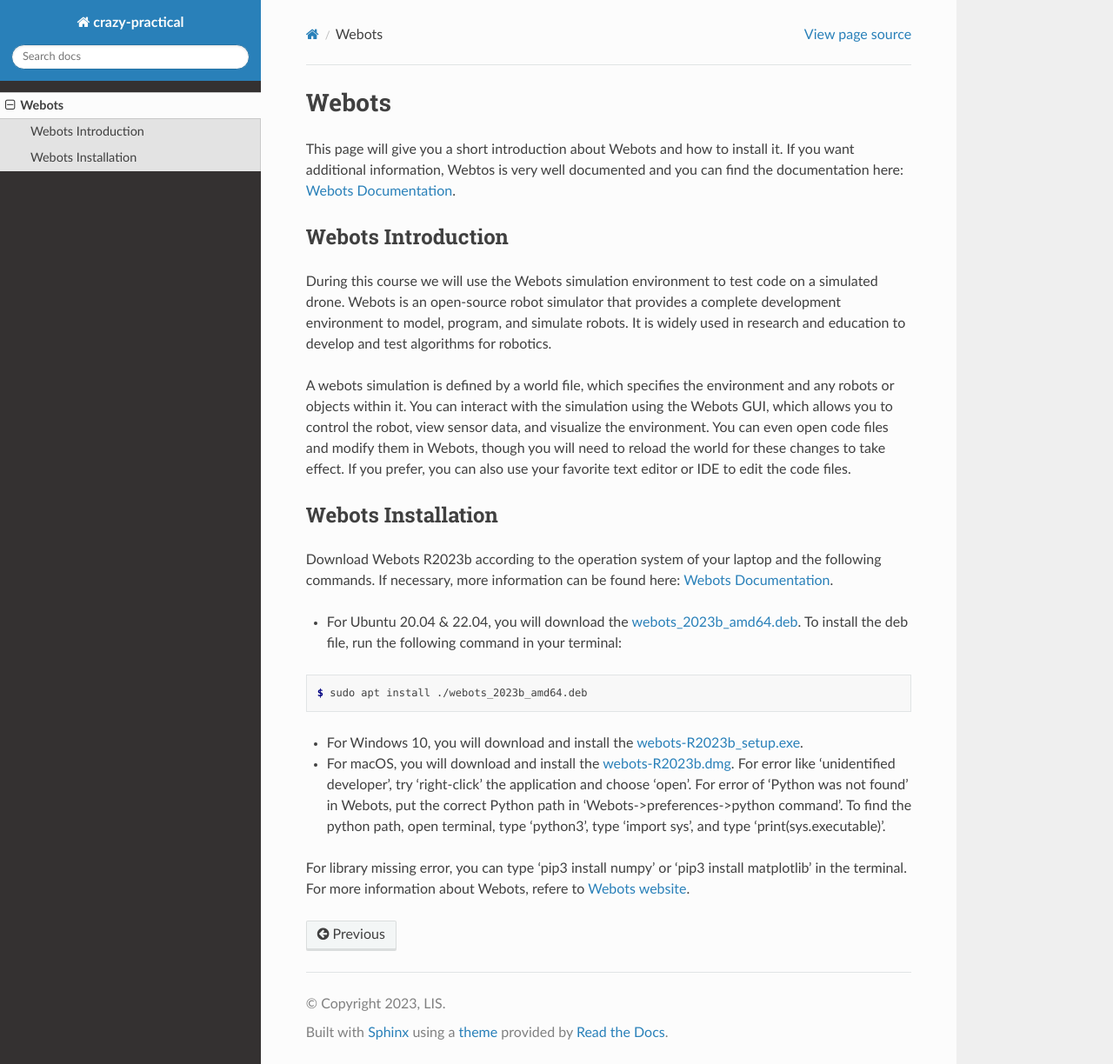
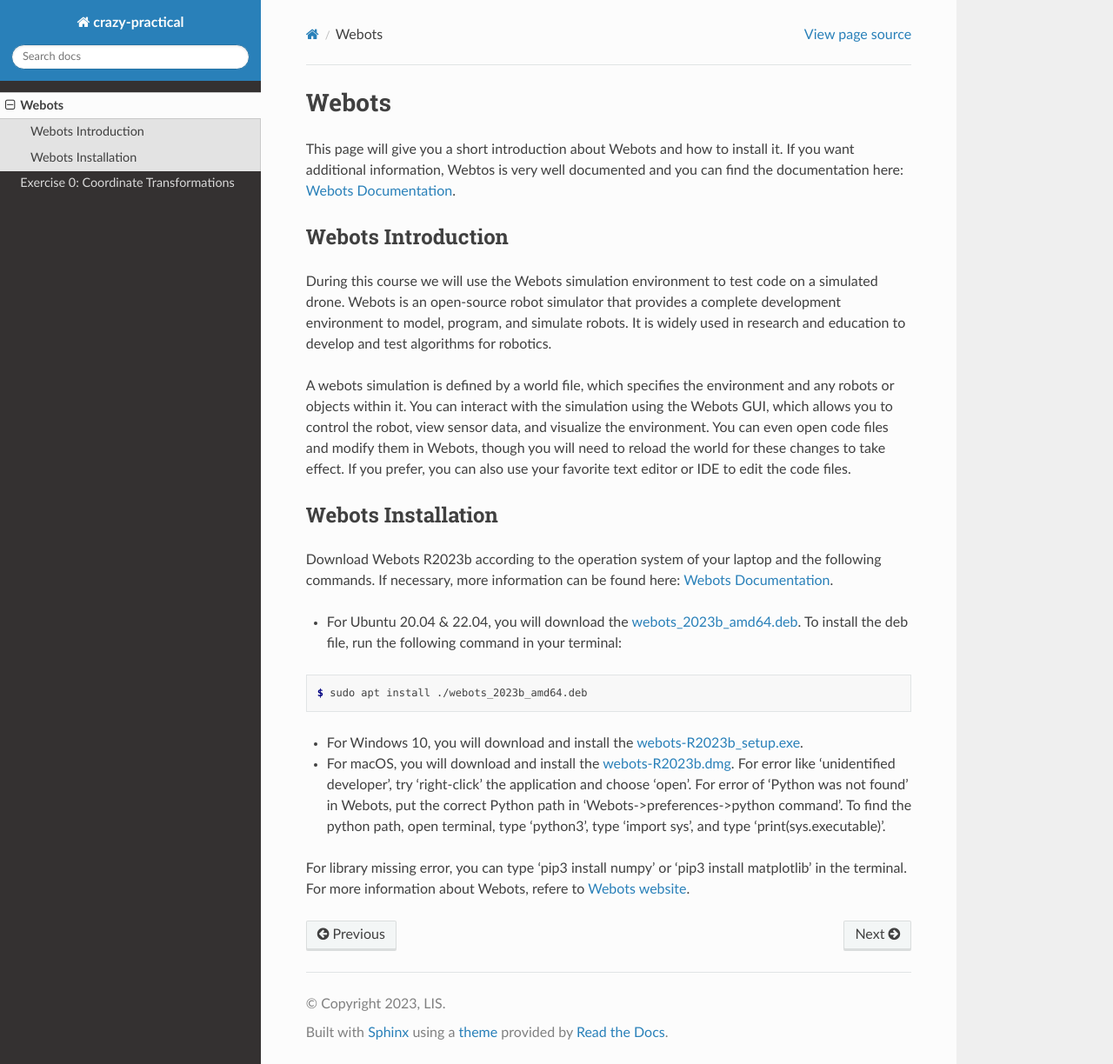
Before and after one commit to lis-epfl/micro-502, a Sphinx documentation site: the page built from docs/exercise_0/webots_introduction.rst, in a window 1280 px wide and 1224 px high. Shown: the whole window at 87% size. Built offline with Sphinx 7.4.7 and the Read the Docs theme 2.0.0, drawn with Linux system fonts in a browser that asks for light colours; pages that are not in the unit, such as notebooks, are missing from menus.

Commit message:
Add exercise_0 documentation

```diff
--- a/docs/index.rst
+++ b/docs/index.rst
@@ -15,7 +15,7 @@
    :maxdepth: 3
 
    exercise_0/webots_introduction
-   exercise_0/exercise_0_description\
+   exercise_0/exercise_0_description
 
 .. rubric:: Indices and tables
 
```
